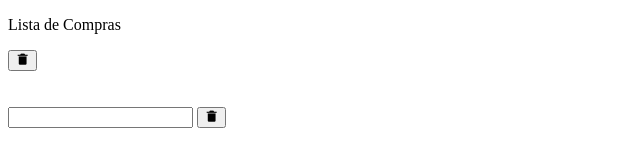
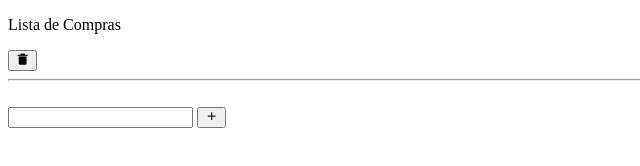
Before and after one commit to ivaraujo/lista_de_compras, a plain HTML site: page index.html in a window 1280 px wide. Shown: the whole page, without its empty margins (0-640 px from the left). Drawn offline with nearby package versions, Linux system fonts and the light colour scheme.

Commit message:
Correções

```diff
--- a/index.html
+++ b/index.html
@@ -13,11 +13,11 @@
             <p>Lista de Compras</p>
             <button><i class="bx bxs-trash-alt"></i></button>
         </div>
-        <br/>
+        <hr/>
         <br/>
         <div class="divInsert">
             <input class="textInsert" type="text" />
-            <button><i class="bx bxs-trash-alt"></i></button>
+            <button><i class="bx bx-plus"></i></button>
         </div>
         <ul></ul>
     </div>
```
